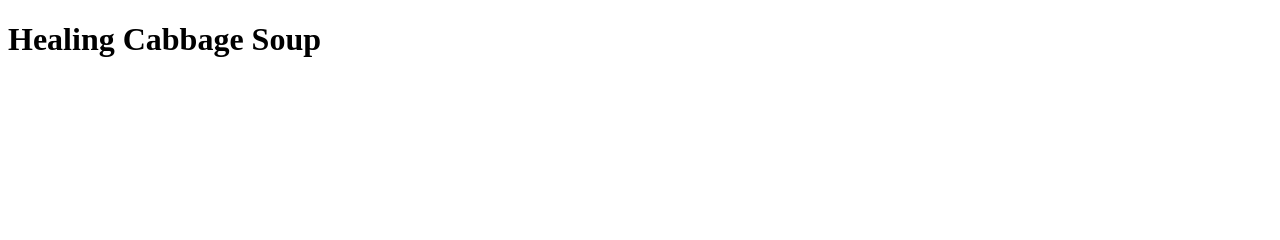
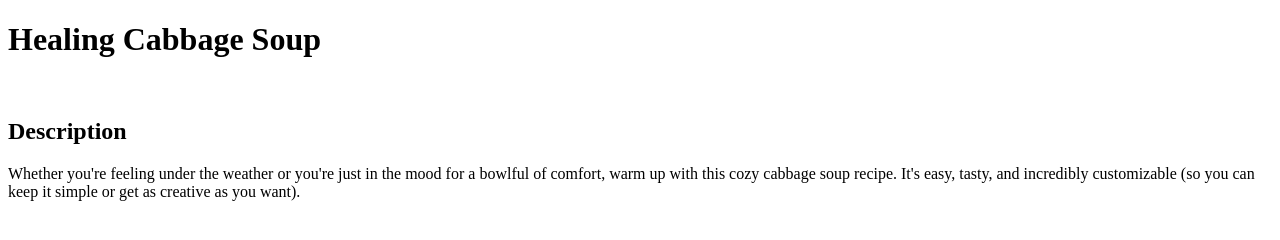
Before and after one commit to annikacode/odin-recipes, a plain HTML site: page recipes/healing-cabbage-soup.html in a window 1280 px wide. Drawn offline with Linux system fonts and the light colour scheme.

Commit message:
Added a description to the healing cabbage soup pg

```diff
--- a/recipes/healing-cabbage-soup.html
+++ b/recipes/healing-cabbage-soup.html
@@ -8,5 +8,7 @@
 <body>
     <h1>Healing Cabbage Soup</h1>
     <img href="https://www.allrecipes.com/thmb/IBPlGgfyGD9AfgF0-YMGpCOYJ-c=/750x0/filters:no_upscale():max_bytes(150000):strip_icc():format(webp)/82923-healing-cabbage-soup-DDMFS-4x3-3a90f759a83b41e08810d1393d8929ee.jpg">
+    <h2>Description</h2>
+        <p>Whether you're feeling under the weather or you're just in the mood for a bowlful of comfort, warm up with this cozy cabbage soup recipe. It's easy, tasty, and incredibly customizable (so you can keep it simple or get as creative as you want).</p>
 </body>
 </html>
```
